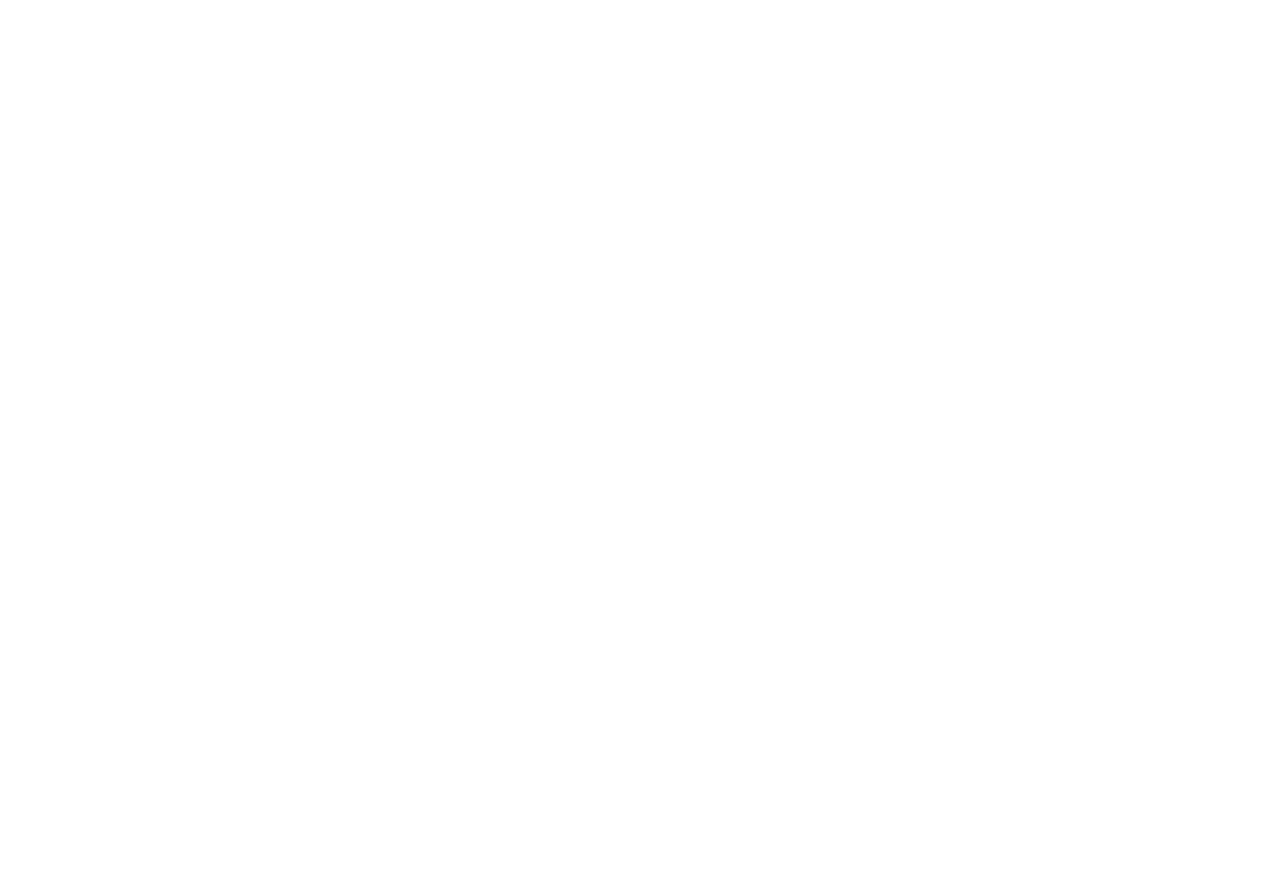
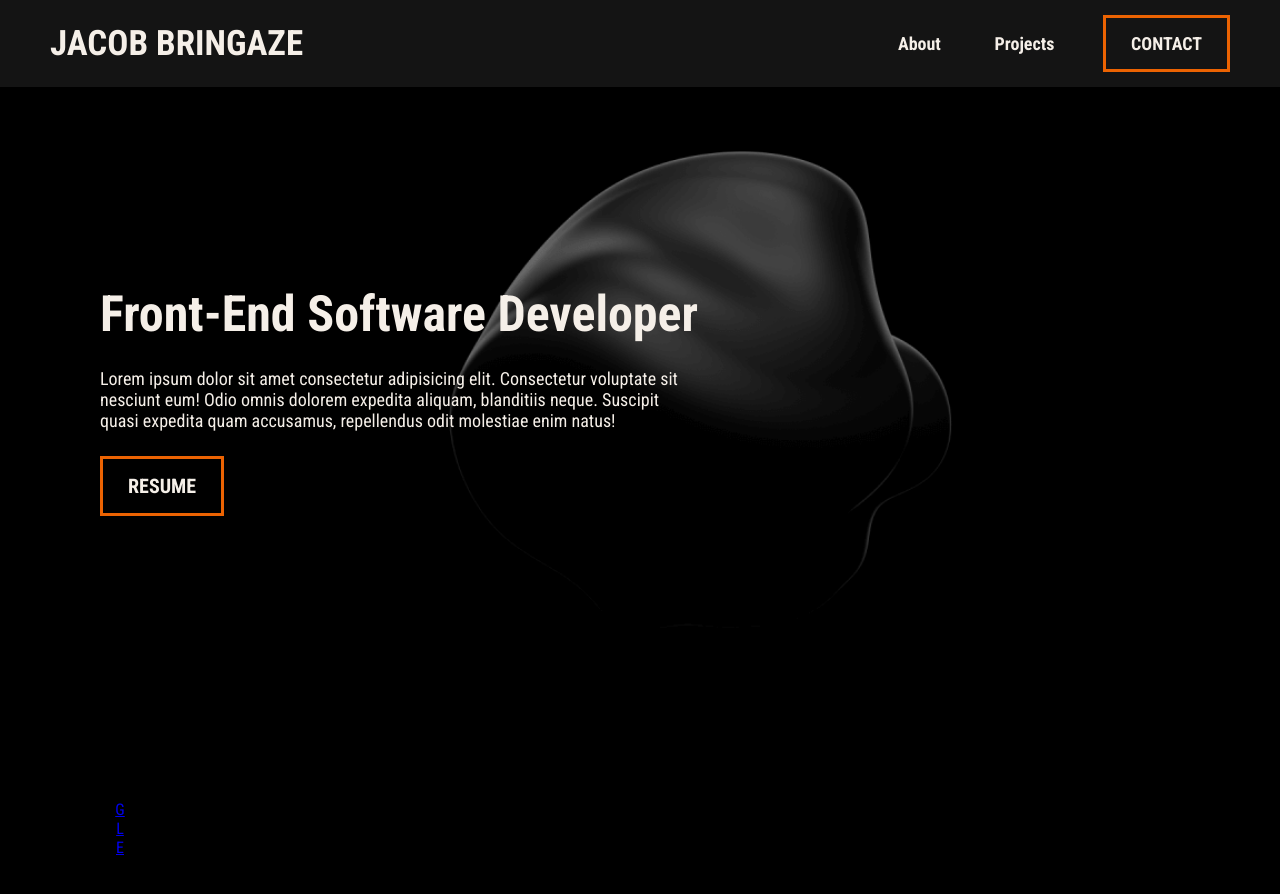
Before and after one commit to jacob-bringaze/Portfolio, a plain HTML site: page index.html in a window 1280 px wide. Before the commit the page ends 800 px from the top, so only its background shows below. Drawn offline with Linux system fonts and the light colour scheme.

Commit message:
Html and CSS changes

```diff
--- a/index.html
+++ b/index.html
@@ -1,19 +1,43 @@
 <!DOCTYPE html>
 <html lang="en">
   <head>
-    <meta charset="UTF-8">
-    <meta name="viewport" content="width=device-width, initial-scale=1.0">
-    <title>Document</title>
+    <meta charset="UTF-8" />
+    <meta name="viewport" content="width=device-width, initial-scale=1.0" />
+    <title>Jacob Bringaze</title>
+    <link rel="stylesheet" href="styles.css" />
   </head>
   <body>
     <header class="header">
-        <a href="#" class="logo"></a>
+      <a href="#" class="logo">Jacob Bringaze</a>
 
       <nav class="navbar">
-            <a href="#"></a>
-            <a href="#"></a>
-            <a href="#"></a>
+        <a href="#">About</a>
+        <a href="#">Projects</a>
+        <div class="button">
+          <a href="#">Contact</a>
+        </div>
       </nav>
     </header>
+    <section class="home">
+      <div class="home-wrapper">
+        <div class="home-content">
+          <h1>Front-End Software Developer</h1>
+          <p>
+            Lorem ipsum dolor sit amet consectetur adipisicing elit. Consectetur
+            voluptate sit nesciunt eum! Odio omnis dolorem expedita aliquam,
+            blanditiis neque. Suscipit quasi expedita quam accusamus,
+            repellendus odit molestiae enim natus!
+          </p>
+          <div class="resume-button">
+            <a href="#">Resume</a>
+          </div>
+        </div>
+      </div>
+    </section>
+    <div class="icons">
+      <a href="#">G</a>
+      <a href="#">L</a>
+      <a href="#">E</a>
+    </div>
   </body>
 </html>
--- a/styles.css
+++ b/styles.css
@@ -0,0 +1,113 @@
+@import url("https://fonts.googleapis.com/css2?family=Roboto+Condensed:wght@400;700&family=Roboto:wght@400;500;700&display=swap");
+
+* {
+  margin: 0;
+  padding: 0;
+  box-sizing: border-box;
+  font-family: Roboto Condensed, sans-serif;
+}
+
+body {
+  background-color: black;
+}
+
+.header {
+  position: fixed;
+  top: 0;
+  left: 0;
+  width: 100%;
+  padding: 15px 50px;
+  background-color: #141414;
+  display: flex;
+  justify-content: space-between;
+  align-items: center;
+  z-index: 100;
+}
+
+.logo {
+  font-size: 35px;
+  color: #f5efe8;
+  text-decoration: none;
+  font-family: Roboto Condensed;
+  font-weight: 700;
+  text-transform: uppercase;
+}
+
+nav a {
+  font-size: 18px;
+  padding: 0px 25px;
+  text-decoration: none;
+  color: #f5efe8;
+  font-weight: 700;
+  transition: 0.3s;
+}
+
+nav a:hover {
+  color: #ec6302;
+}
+
+.button {
+  border: 3px solid #ec6302;
+  display: inline-block;
+  padding: 15px 0;
+  margin-left: 20px;
+}
+
+.button:hover {
+  background-color: #ec63029c;
+  transition: 0.3s;
+}
+
+.button a {
+  font-size: 18px;
+  text-transform: uppercase;
+}
+
+.home {
+  background-image: url("./assets/PreviewSimple.png");
+  background-repeat: no-repeat;
+  background-size: cover;
+}
+
+.home-wrapper {
+  height: 100vh;
+  display: flex;
+  align-items: center;
+  margin-left: 100px;
+  max-width: 600px;
+}
+
+.home h1 {
+  color: #f5efe8;
+  font-size: 50px;
+}
+
+.home p {
+  color: #f5efe8;
+  padding: 25px 0px;
+  font-size: 18px;
+  font: Roboto, sans-serif;
+}
+
+.home-content div {
+  border: 3px solid #ec6302;
+  display: inline-block;
+  padding: 15px 25px;
+}
+
+.home-content a {
+  font-size: 20px;
+  font-weight: 700;
+  color: #f5efe8;
+  text-decoration: none;
+  text-transform: uppercase;
+}
+
+.icons {
+  display: flex;
+  flex-direction: column;
+  justify-content: right;
+  align-items: center;
+  height: 50vh;
+  width: 30vh;
+}
```
Also changed, not shown: assets/PreviewSimple.png (added). Lines whose indentation alone changed are shown as unchanged.
